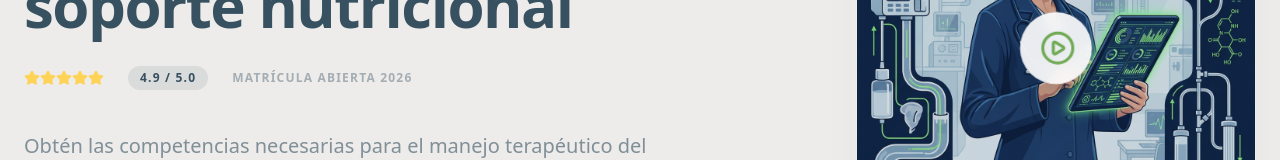
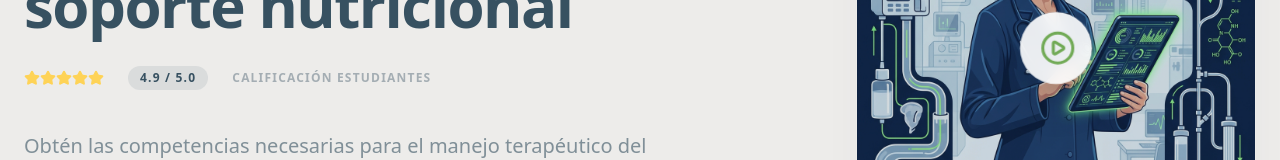
Before and after one commit to JorgeIgnacio666/celan-landing, a Next.js app: page / in a window 1280 px wide. Shown: the part 326-486 px from the top of the page. Built offline with nearby package versions, Linux system fonts and the light colour scheme.

Commit message:
Update rating subtext to 'Calificación estudiantes'

```diff
--- a/src/app/page.tsx
+++ b/src/app/page.tsx
@@ -138,7 +138,7 @@ export default function Home() {
                         ))}
                     </div>
                     <span className="text-[10px] md:text-xs font-black text-secondary uppercase tracking-widest bg-secondary/10 px-3 py-1 rounded-full">4.9 / 5.0</span>
-                    <span className="text-[10px] md:text-xs font-black text-secondary/40 uppercase tracking-widest hidden sm:block">Matrícula Abierta 2026</span>
+                    <span className="text-[10px] md:text-xs font-black text-secondary/40 uppercase tracking-widest hidden sm:block">Calificación estudiantes</span>
                 </div>
 
                 <p className="text-base md:text-xl text-secondary/60 leading-relaxed max-w-2xl font-medium mb-6 md:mb-8">
```
